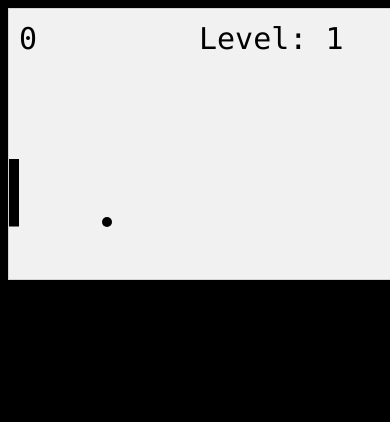
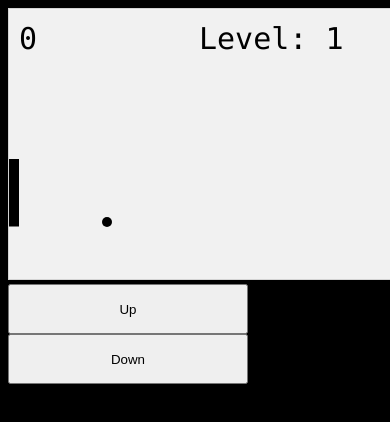
Before and after one commit to slavomir-ziak/games, a plain HTML site: page pong.html in a window 390 px wide. Shown: the top 422 px of the page. Drawn offline with Linux system fonts and the light colour scheme.

Commit message:
buttons, is u dont have keyboard (on mobile)

```diff
--- a/pong.html
+++ b/pong.html
@@ -281,10 +281,14 @@
                 }
 
             } else if (this.y - this.radius <= 0) {
+
                 this.dy = this.dy * -1;
+
             } else if (this.y + this.radius >= myGameArea.canvas.height) {
+
                 this.dy = this.dy * -1;
                 console.log('ball is at bottom', this.y)
+
             }
 
         };
@@ -408,6 +412,10 @@
     document.addEventListener('keydown', onkeydown);
     document.addEventListener('onkeyup', onkeyup);
 
+    function onMouseDown(type, code) {
+        onkeydown({type: type, code: code})
+    }
+
     function moveRightBarByKeyboard() {
 
         if (keys["ArrowUp"]) {
@@ -450,7 +458,11 @@
 
     }
 
+
+
 </script>
-<br>
+<br/>
+<button style="width: 240px; height: 50px" onmousedown="onMouseDown('keydown', 'ArrowUp')" onmouseup="onMouseDown('keyup', 'ArrowUp')">Up</button>
+<button style="width: 240px; height: 50px" onmousedown="onMouseDown('keydown', 'ArrowDown')"  onmouseup="onMouseDown('keyup', 'ArrowDown')">Down</button>
 </body>
 </html>
```
